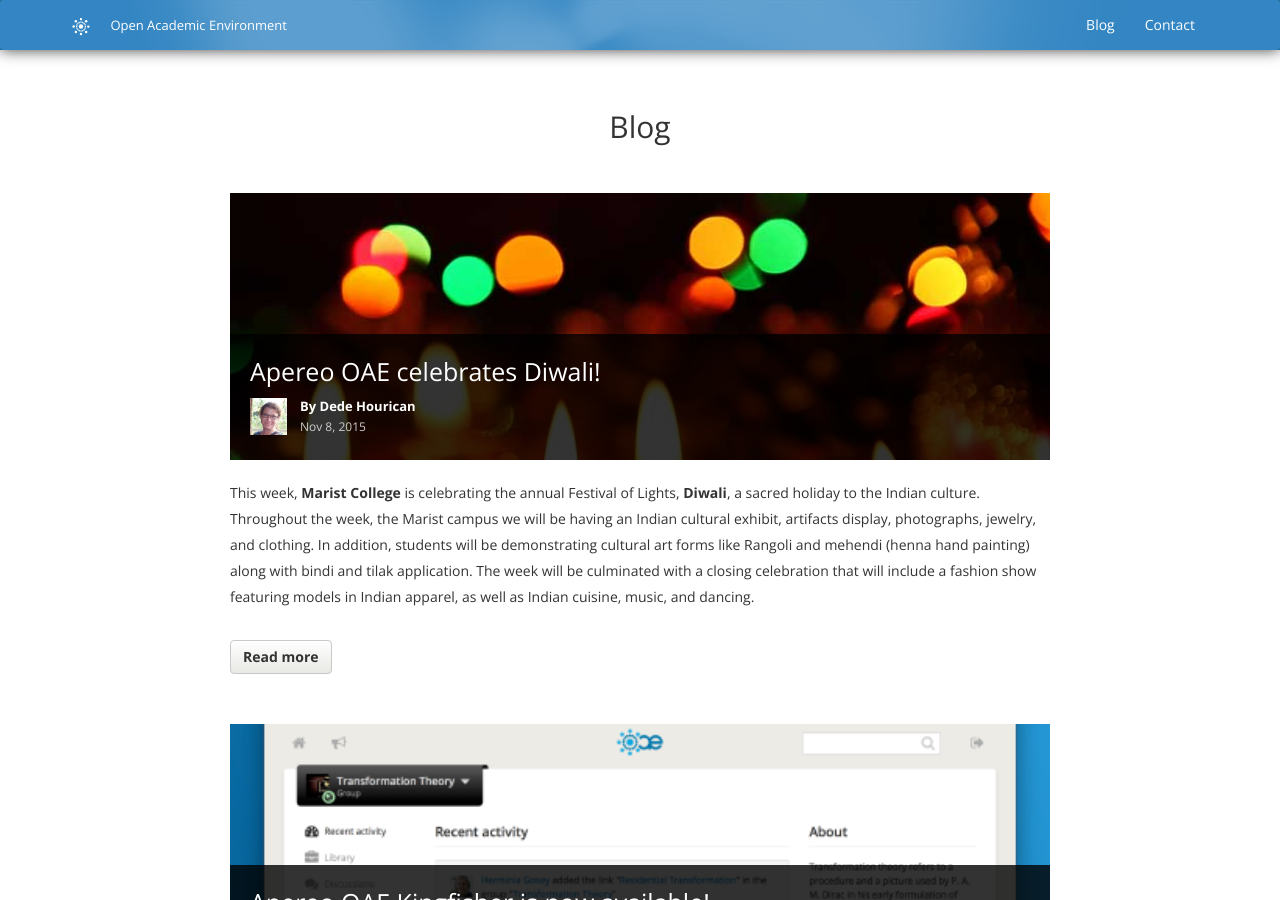
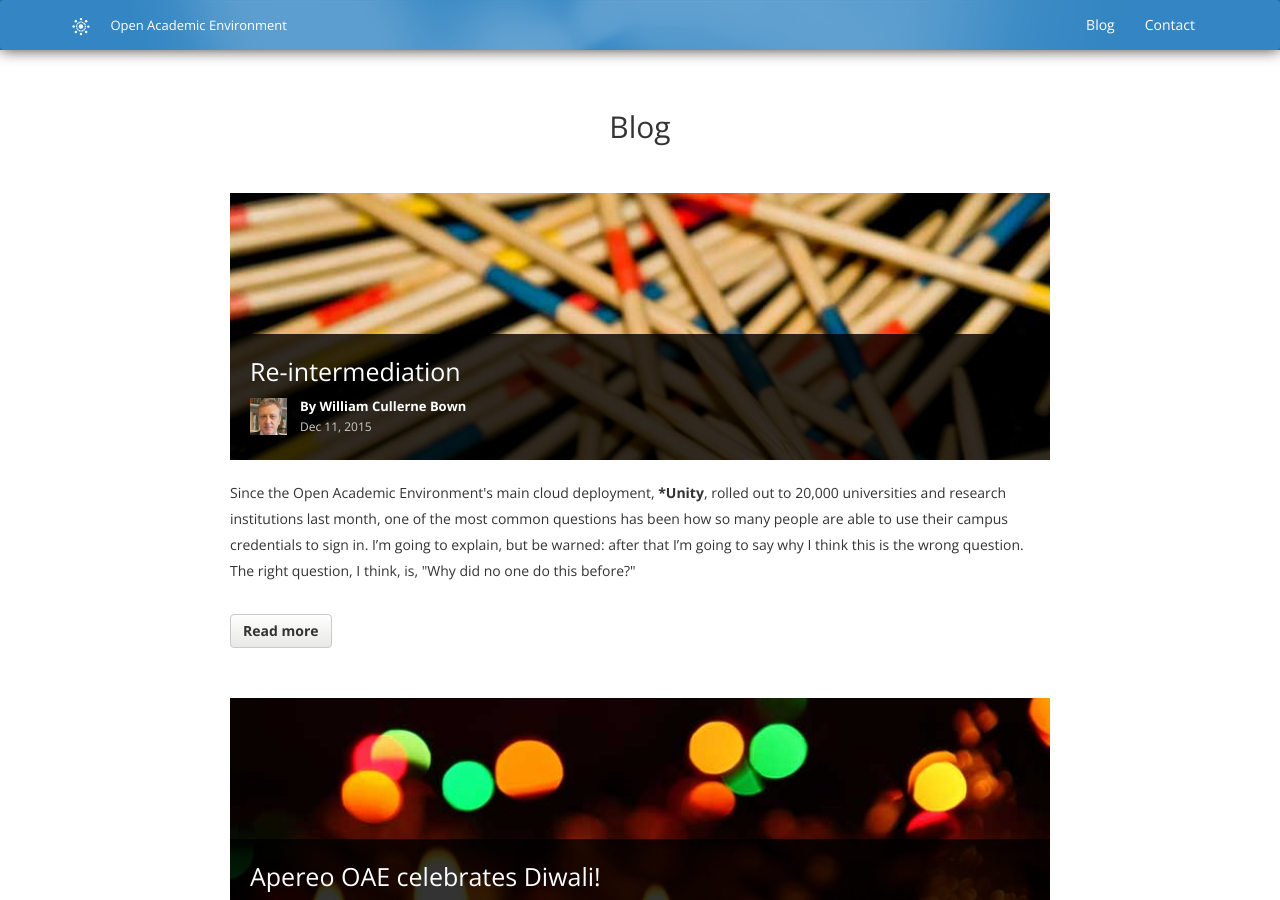
Before and after one commit to oaeproject/oaeproject.github.io, a Jekyll site: the page built from blog.html, in a window 1280 px wide and 900 px high. Built offline with Jekyll 4.4.1, drawn with Linux system fonts in a browser that asks for light colours.

Commit message:
Added re-intermediation blog post

```diff
--- /dev/null
+++ b/_posts/2015-12-11-reintermediation.markdown
@@ -0,0 +1,88 @@
+---
+layout: post
+title:  "Re-intermediation"
+date:   2015-12-11 11:43:03
+author: William Cullerne Bown
+author_image: /assets/img/authors/william.png
+banner: /assets/img/banners/reintermediation.jpg
+---
+<p>
+    Since the Open Academic Environment's main cloud deployment, <strong>*Unity</strong>, rolled out to 20,000 universities and research institutions last month,
+    one of the most common questions has been how so many people are able to use their campus credentials to sign in. I’m going to explain, but
+    be warned: after that I’m going to say why I think this is the wrong question. The right question, I think, is, &quot;Why did no one do this before?&quot;
+</p>
+<!--more-->
+<p>
+  The Open Academic Environment software at the heart of *Unity integrates with most of the commonly used authentication strategies, including open standards
+  such as <strong>Shibbolet</strong>. Using these different strategies we’ve been able to establish single sign on with almost half our 20,000 tenancies.
+</p>
+<p>
+  The benefits are real. You don’t have to remember another username and password; instead, you can sign into *Unity with your campus credentials. And so can
+  the majority of your colleagues around the world. It’s one of the features that makes *Unity a uniquely suitable venue for all your research projects.
+</p>
+<p>
+  We’ve managed to hook up with so many universities partly by making bilateral arrangements, campus by campus. But we’ve also worked through the many <strong>access
+  management federations</strong> to which we belong. These national federations act as brokers; on one side are the universities, on the other are service providers
+  such as *Unity. The federations allow us to hook up with many institutions in one go, reducing the effort involved.
+</p>
+<p>
+  So, given that the username / password thing is one of the biggest barriers both to adoption and usage, why is it that none of our competitors have gone to
+  the effort of integrating with institutions’ single sign on strategies? How is that none of Facebook, Google, LinkedIn, Academia.edu or ResearchGate let you
+  use your campus credentials to sign in?
+</p>
+<p>
+  To see why, compare our old friend email with one of the newer services offered by these companies such as file sharing.
+</p>
+<p>
+  Email is a federated service based on open standards. Each university controls its own servers, data and users. Even if these days they may buy the service in
+  from a cloud provider, the university retains control.
+</p>
+<p>
+  If you draw a diagram of the connections, it looks like this. Each individual dot connects to a university server, which connects to other servers, which connect
+  to other individual dots. The connections between the users are mediated by their universities.
+</p>
+<p class="text-center">
+  <img src="/assets/img/screenshots/reintermediation-email.png" alt="Email as a federated service" style="margin: 20px auto;"/>
+</p>
+<p>
+  File sharing via, say, ResearchGate, is different. There’s no open standard. The service is not federated but owned by one company. It controls the servers, data
+  and users. The university is, literally, nowhere.
+</p>
+<p>
+  In this diagram, each individual dot simply connects to the ResearchGate servers in the middle.
+</p>
+<p class="text-center">
+  <img src="/assets/img/screenshots/reintermediation-researchgate.png" alt="ResearchGate as a centralised service" style="margin: 20px auto;"/>
+</p>
+<p>
+  What these Silicon Valley companies have done is to disintermediate the universities themselves.
+</p>
+<p>
+  Now, from the point of view of these companies, what happens if they integrate with an institution’s own single sign on system is that they reintroduce the university
+  into the diagram. Now the university itself has re-acquired control. It will examine your terms and conditions and veto things it doesn’t like. It will demand that the
+  privacy of its users is protected. It will demand ownership of the content they create. And if it doesn’t get it, it may switch off the single sign on and take its users
+  elsewhere. Even worse, maybe 100 institutions might get together and move elsewhere all at the same time!
+</p>
+<p>
+  So that explains why I think the Silicon Valley companies don’t work with campus credentials. And it explains why universities should prefer services that do. It’s the
+  difference between control that is centralised and control that is federated. Or, to put it another way, between colonisation and independence.
+</p>
+<p>
+  But, you may say, file sharing is different to email. File sharing can’t be provided in a federated way; it needs a centralised infrastructure. Indeed it does. But a
+  centralised infrastructure does not have to mean centralised control. You can have centralised infrastructure in which each university owns and controls its own tenancy,
+  its own users, its own data. This is *Unity, and the logo of the Open Academic Environment project shows you the kind of connections we have in mind.
+</p>
+<p class="text-center">
+  <img src="/assets/img/screenshots/oae-logo.png" alt="Open Academic Environment" style="margin: 20px auto;"/>
+</p>
+<p>
+  In the centre is the central OAE infrastructure (known to you as *Unity). This is connected to the institutions (the small dots), which in turn are connected to the
+  individual users (the big dots).
+</p>
+<p>
+  This is exactly the arrangement that is effected when we integrate with your university’s single sign on system, and it reflects our vision. Not the disintermediation
+  of the universities but rather their re-intermediation, a step which means empowerment for the university and respect for the user.
+</p>
+<p>
+  <i>You can find out more about *Unity and the issues raised here by downloading our <a href="https://research.unity.ac/content/rr/4k4_2cRXg" target="_blank">briefing for university Chief Information Officers</a></i>
+</p>
--- a/assets/css/oae.css
+++ b/assets/css/oae.css
@@ -753,8 +753,6 @@
     width: 100%;
 }
 
-
-
 .page-blog .row.post-content {
     margin-top: 40px;
     line-height: 24px;
```
Also changed, not shown: README.md, assets/img/authors/william.png (added), assets/img/banners/reintermediation.jpg (added), assets/img/screenshots/oae-logo.png (added), assets/img/screenshots/reintermediation-email.png (added), assets/img/screenshots/reintermediation-researchgate.png (added).
